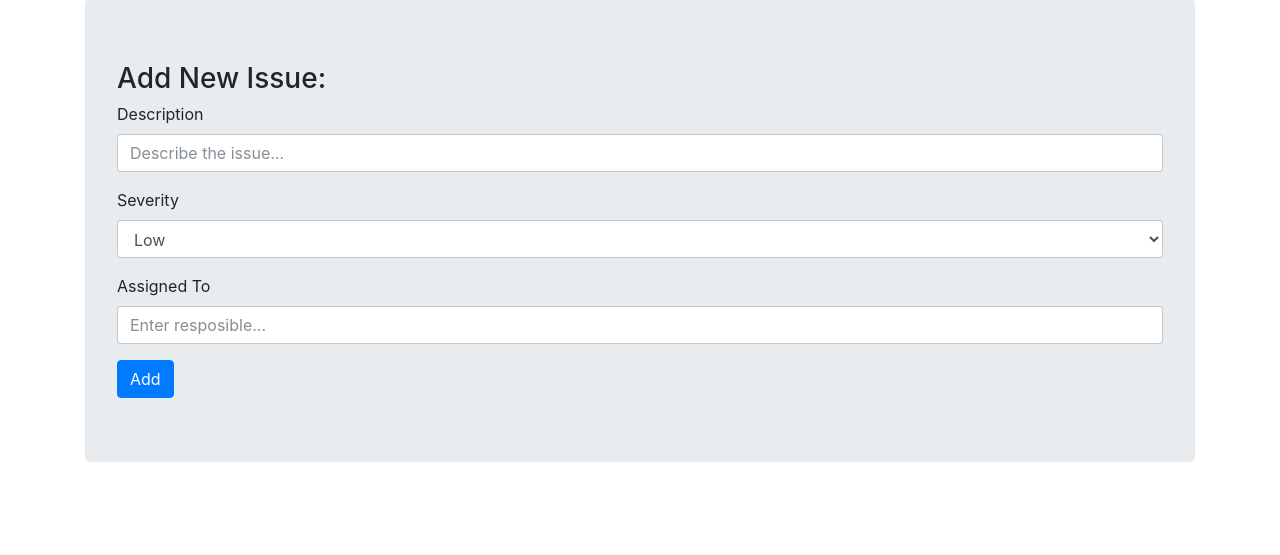
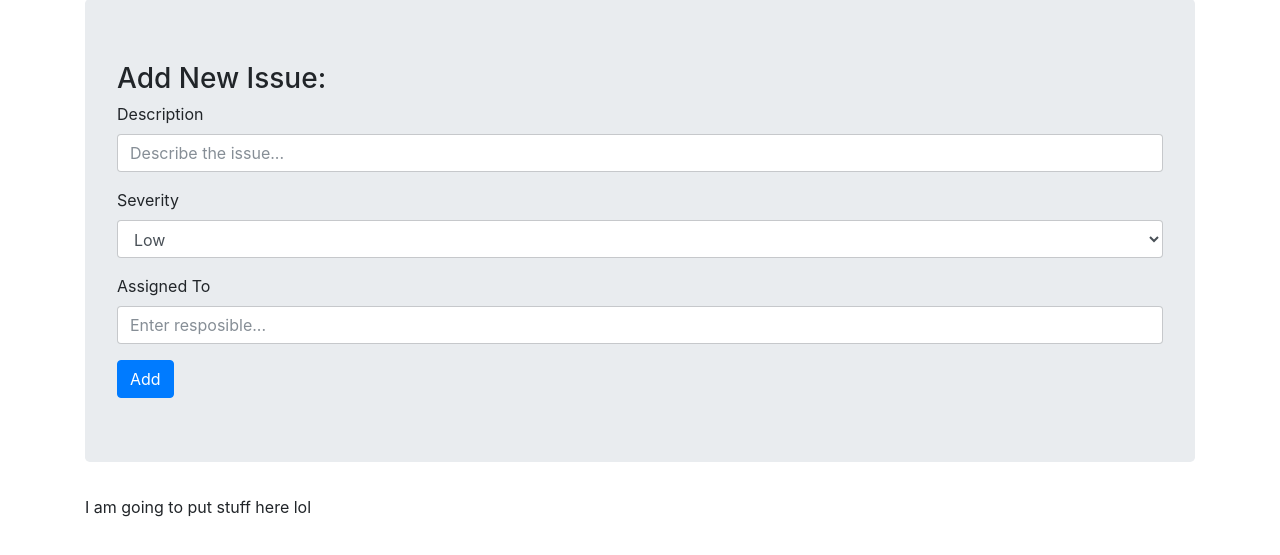
Before and after one commit to OllieWar/IssueTracker, a plain HTML site: page index.html in a window 1280 px wide. Shown: the part 53-608 px from the top of the page. Drawn offline with nearby package versions, Linux system fonts and the light colour scheme.

Commit message:
Footer area

```diff
--- a/index.html
+++ b/index.html
@@ -37,6 +37,9 @@
 
 			</div>
 		</div>
+		<div class="footer">
+			<p>I am going to put stuff here lol</p>
+		</div>
 	</div>
 
 	<script type="text/javascript" src="http://chancejs.com/chance.min.js"></script>
```
